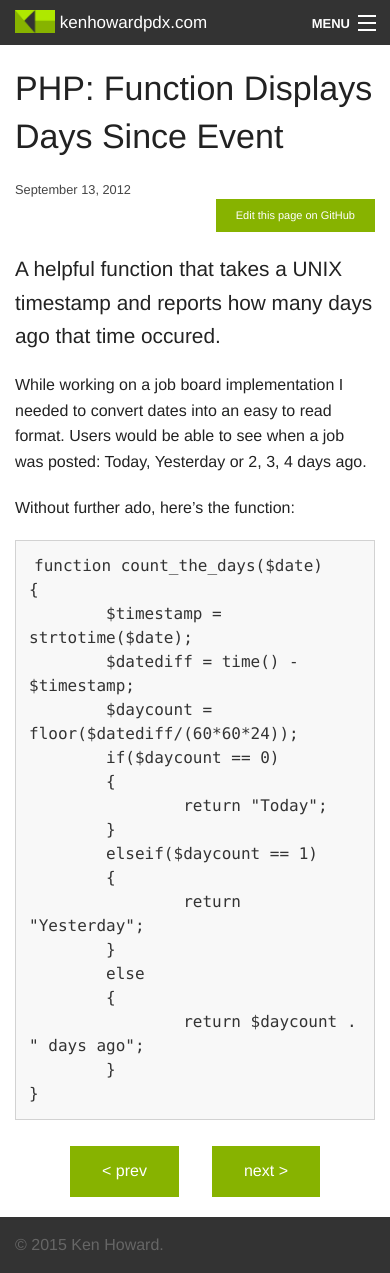
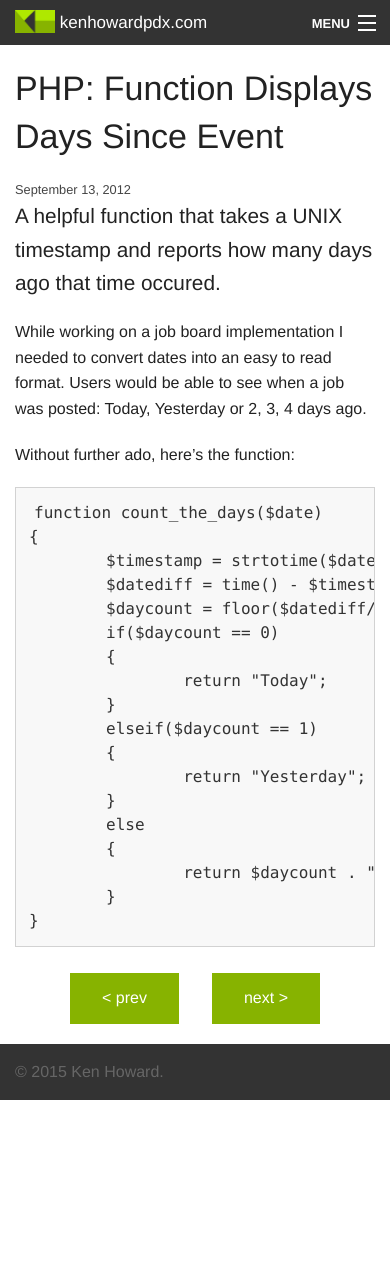
Before and after one commit to kenhowardpdx/kenhowardpdx.github.io, a Jekyll site: the page built from _posts/2012-09-13-php-function-count-the-days.markdown, in a window 390 px wide. Built offline with Jekyll 4.4.1, drawn with Linux system fonts in a browser that asks for light colours; Markdown is read by kramdown in place of the engine named in the settings; comment, search, counter and statistics services are not loaded; after the commit the page ends 1100 px from its top, so only the background shows below that.

Commit message:
Fix code blocks from breaking page layout. Hide github button on small screens.

```diff
--- a/_layouts/post.html
+++ b/_layouts/post.html
@@ -9,7 +9,7 @@ layout: default
 			{{ page.date | date: "%B %d, %Y" }}
 		</div>
 		{%if page.path %}
-		<div class="medium-3 column">
+		<div class="medium-3 column hide-for-small-only">
 			<a class="post-meta-edit button tiny right" href="//github.com/kenhowardpdx/kenhowardpdx.github.io/edit/master/_posts/{{ page.path }}">Edit this page on GitHub</a>
 		</div>
 		{% endif %}
--- a/scss/app.scss
+++ b/scss/app.scss
@@ -89,7 +89,7 @@ pre {
 	background-color: #f8f8f8;
 	border: 1px solid #d2d2d2;
 	padding: 1em;
-	white-space: pre-wrap;
+	overflow-x: scroll;
 	code {
 		border-width: 0;
 	}
```
Also changed, not shown: css/app.css.
